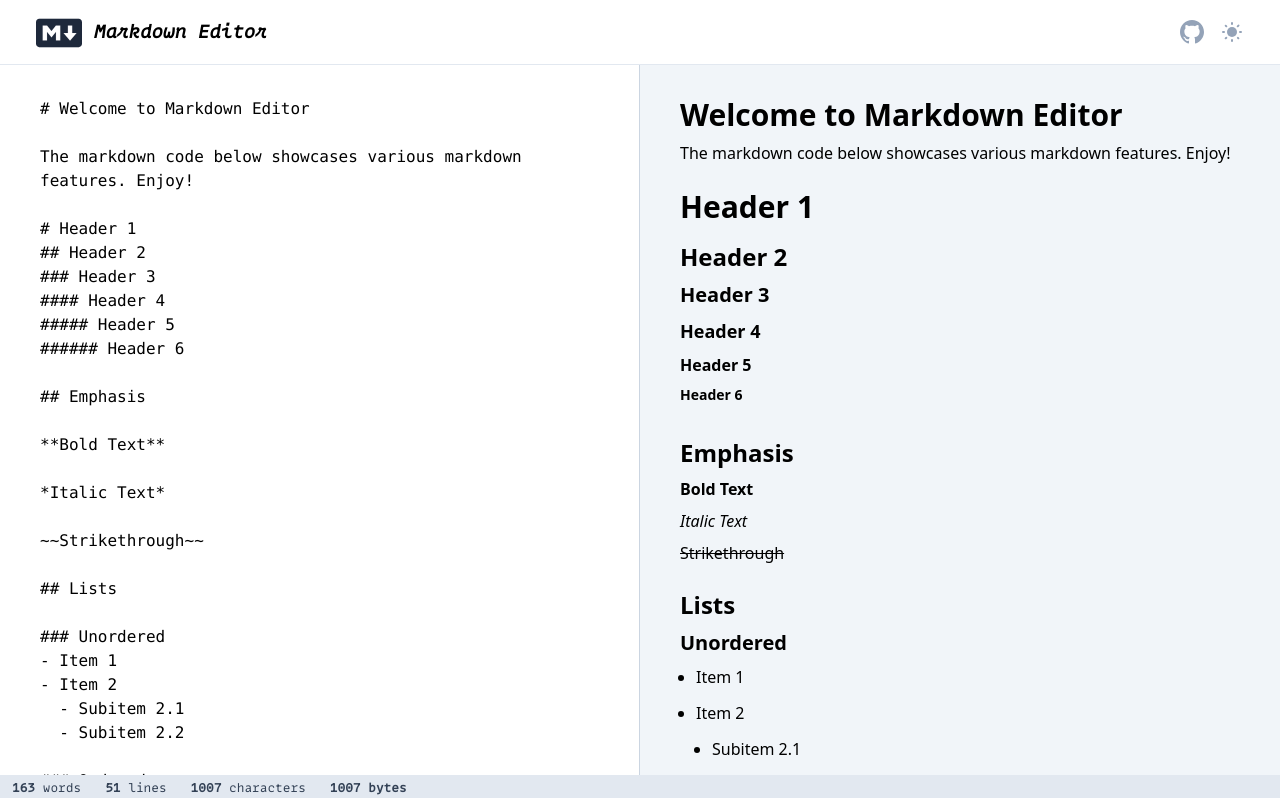
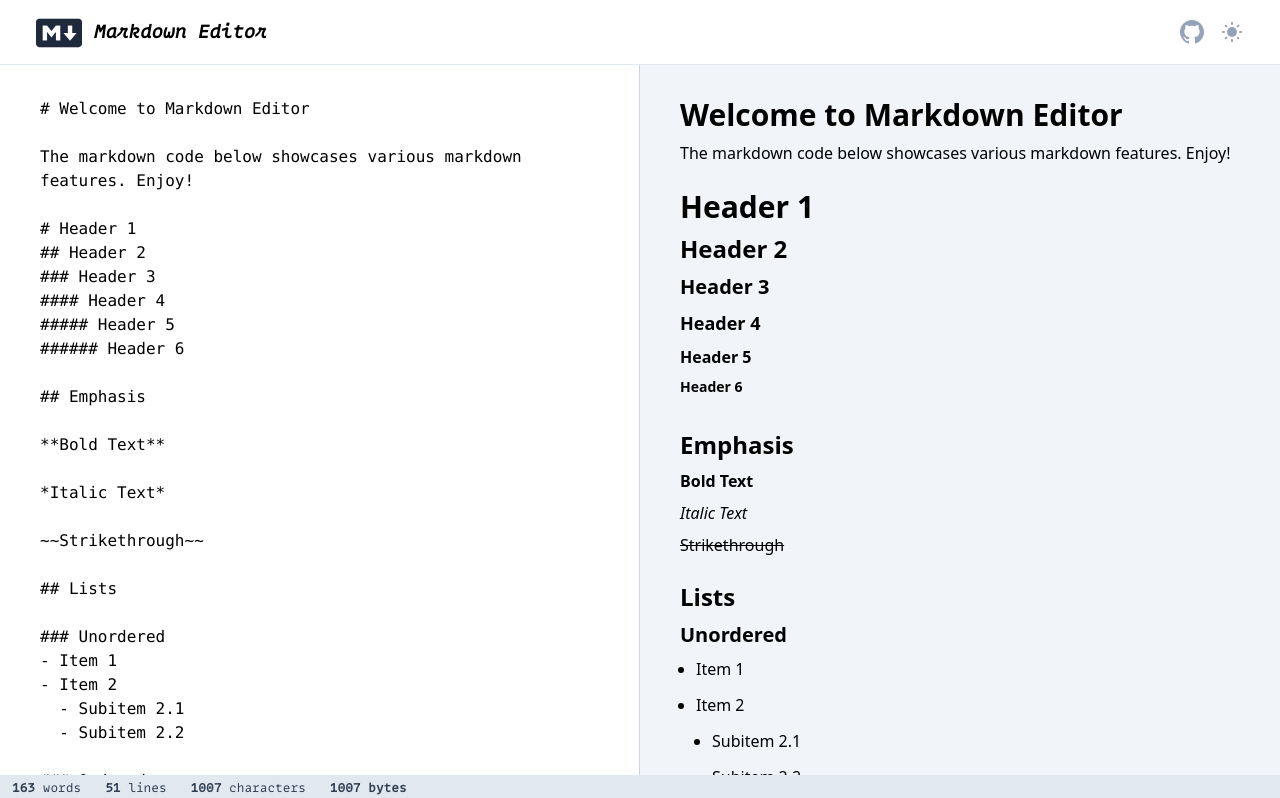
Before and after one commit to Owned-Operated/markdowneditor, a Next.js app: page / in a window 1280 px wide. Shown: the top 798 px of the page. Built offline with nearby package versions, Linux system fonts and the light colour scheme.

Commit message:
Undoing one extra H2 margin not needed

```diff
--- a/styles/globals.css
+++ b/styles/globals.css
@@ -7,7 +7,7 @@
 		@apply text-3xl mb-2 font-semibold
 	}
 	main h2 {
-		@apply text-2xl mt-4 mb-2 font-semibold
+		@apply text-2xl mb-2 font-semibold
 	}
 	main h3 {
 		@apply text-xl mb-2 font-semibold
```
